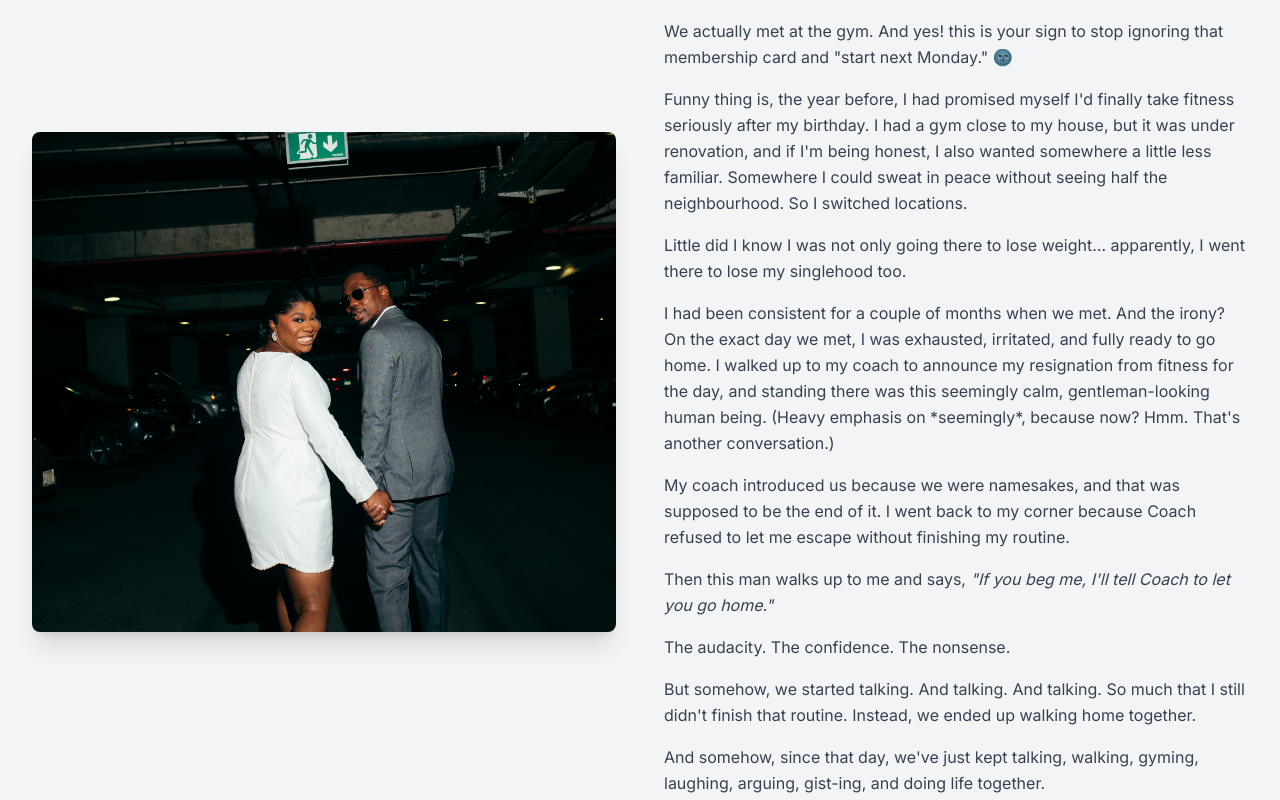
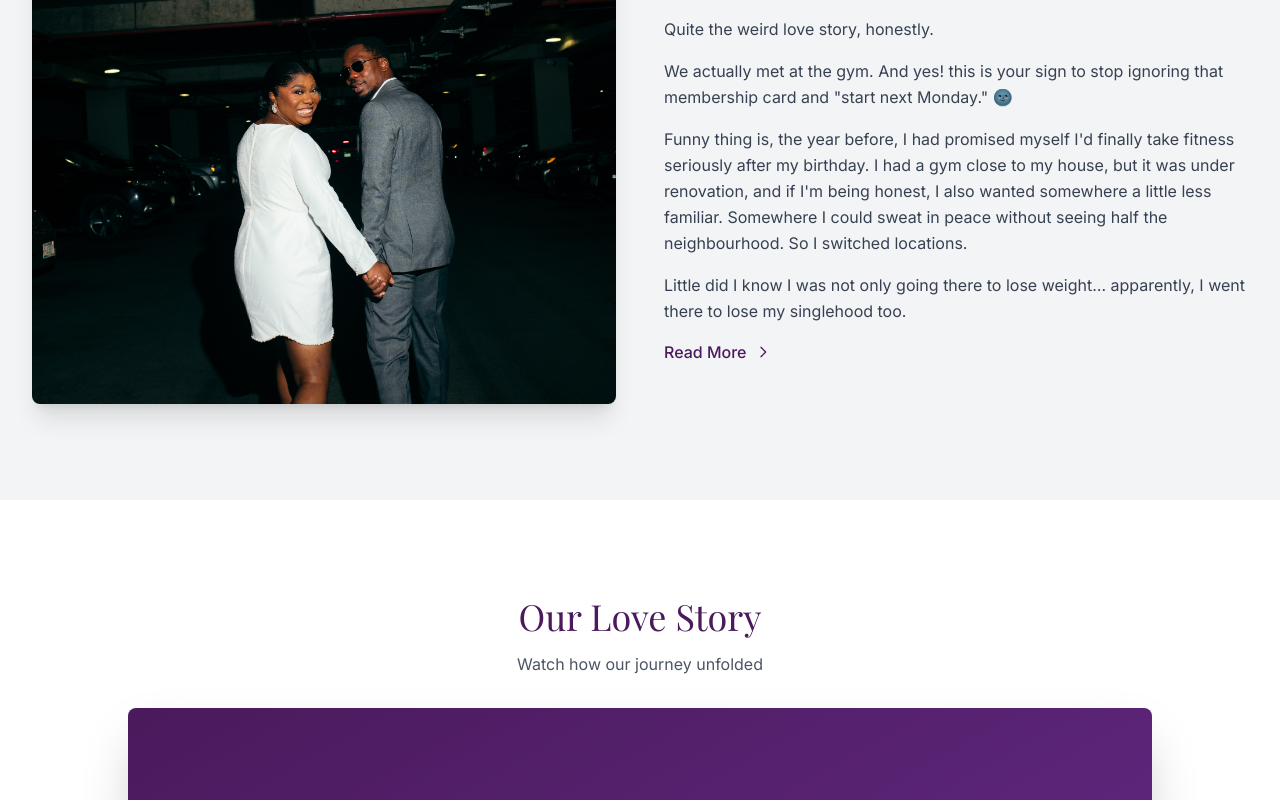
Before and after one commit to stephenmayowa112/doublejoy, a Next.js app: page / in a window 1280 px wide. Shown: the part 1404-2204 px from the top of the page. Built offline with nearby package versions, Linux system fonts and the light colour scheme.

Commit message:
Add progressive 'Read More' feature to love story with fade-in animation

```diff
--- a/app/globals.css
+++ b/app/globals.css
@@ -30,4 +30,19 @@
   .section-padding {
     @apply py-16 md:py-24 px-4 md:px-8;
   }
+
+  .animate-fadeIn {
+    animation: fadeIn 0.5s ease-in-out;
+  }
 }
+
+@keyframes fadeIn {
+  from {
+    opacity: 0;
+    transform: translateY(10px);
+  }
+  to {
+    opacity: 1;
+    transform: translateY(0);
+  }
+}
--- a/app/page.tsx
+++ b/app/page.tsx
@@ -6,6 +6,7 @@ import { useState } from 'react'
 
 export default function Home() {
   const [selectedImage, setSelectedImage] = useState<string | null>(null)
+  const [storyExpanded, setStoryExpanded] = useState(0) // 0 = collapsed, 1 = first expand, 2 = fully expanded
 
   const scrollToSection = (id: string) => {
     const element = document.getElementById(id)
@@ -190,6 +191,8 @@ export default function Home() {
               <h2 className="text-4xl md:text-5xl font-serif text-deep-purple mb-6">
                 .......in the beginning
               </h2>
+
+              {/* Initial content - always visible */}
               <p className="text-gray-700 leading-relaxed mb-4">
                 Quite the weird love story, honestly.
               </p>
@@ -208,6 +211,10 @@ export default function Home() {
                 Little did I know I was not only going there to lose weight… apparently, I went
                 there to lose my singlehood too.
               </p>
+
+              {/* First expansion - visible after first click */}
+              {storyExpanded >= 1 && (
+                <div className="animate-fadeIn">
                   <p className="text-gray-700 leading-relaxed mb-4">
                     I had been consistent for a couple of months when we met. And the irony? On the
                     exact day we met, I was exhausted, irritated, and fully ready to go home. I walked
@@ -227,6 +234,12 @@ export default function Home() {
                   <p className="text-gray-700 leading-relaxed mb-4">
                     The audacity. The confidence. The nonsense.
                   </p>
+                </div>
+              )}
+
+              {/* Second expansion - visible after second click */}
+              {storyExpanded >= 2 && (
+                <div className="animate-fadeIn">
                   <p className="text-gray-700 leading-relaxed mb-4">
                     But somehow, we started talking. And talking. And talking. So much that I still
                     didn't finish that routine. Instead, we ended up walking home together.
@@ -239,6 +252,26 @@ export default function Home() {
                     Turns out the gym really does change people's lives. Just not in the way I expected.
                     DoubleJoy'26
                   </p>
+                </div>
+              )}
+
+              {/* Read More Button */}
+              {storyExpanded < 2 && (
+                <button
+                  onClick={() => setStoryExpanded(storyExpanded + 1)}
+                  className="mt-4 text-deep-purple font-medium hover:text-royal-purple transition-colors flex items-center gap-2 group"
+                >
+                  <span>Read More</span>
+                  <svg
+                    className="w-4 h-4 group-hover:translate-x-1 transition-transform"
+                    fill="none"
+                    stroke="currentColor"
+                    viewBox="0 0 24 24"
+                  >
+                    <path strokeLinecap="round" strokeLinejoin="round" strokeWidth={2} d="M9 5l7 7-7 7" />
+                  </svg>
+                </button>
+              )}
             </div>
           </div>
         </div>
```
Lines whose indentation alone changed are shown as unchanged.
